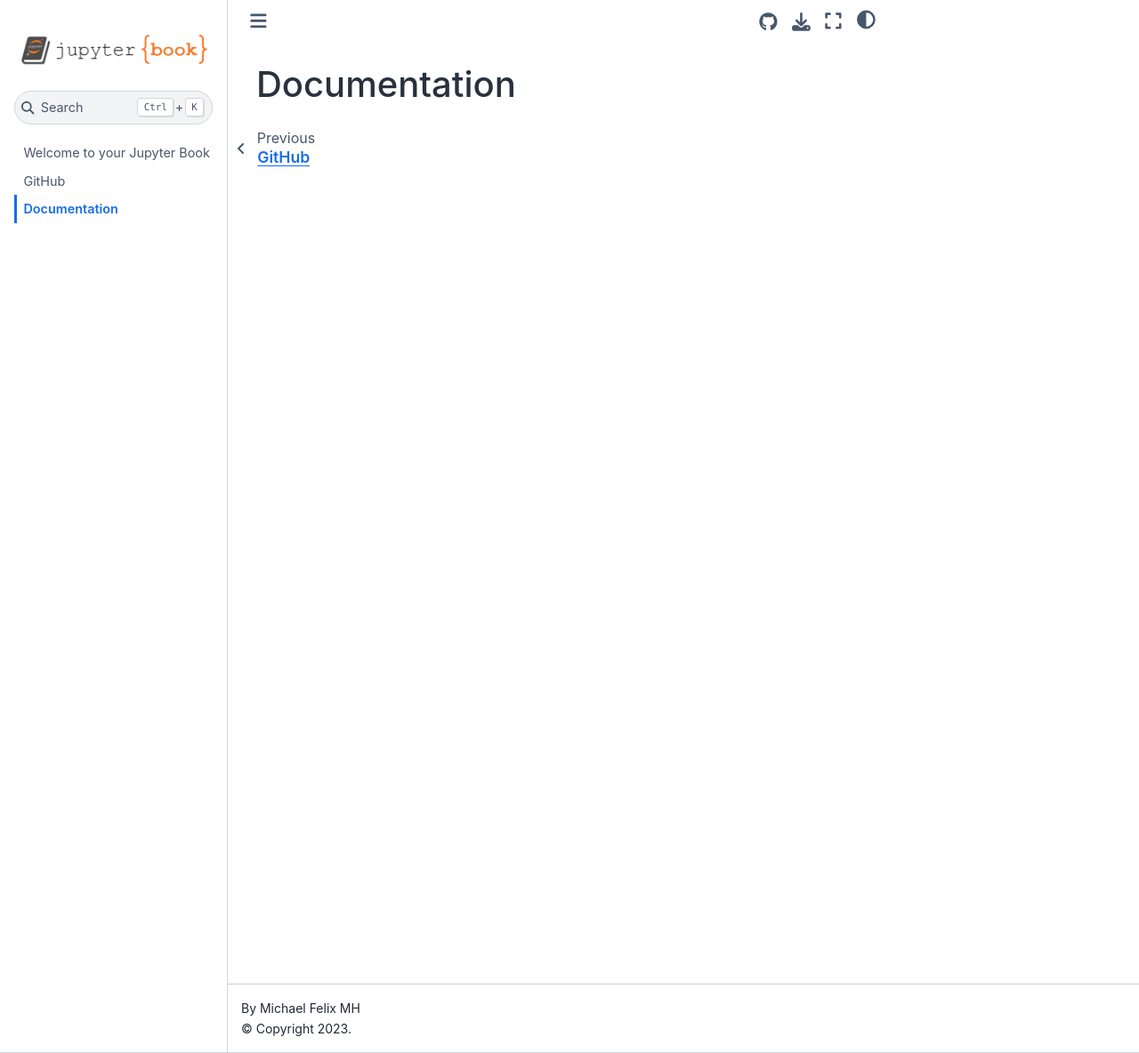
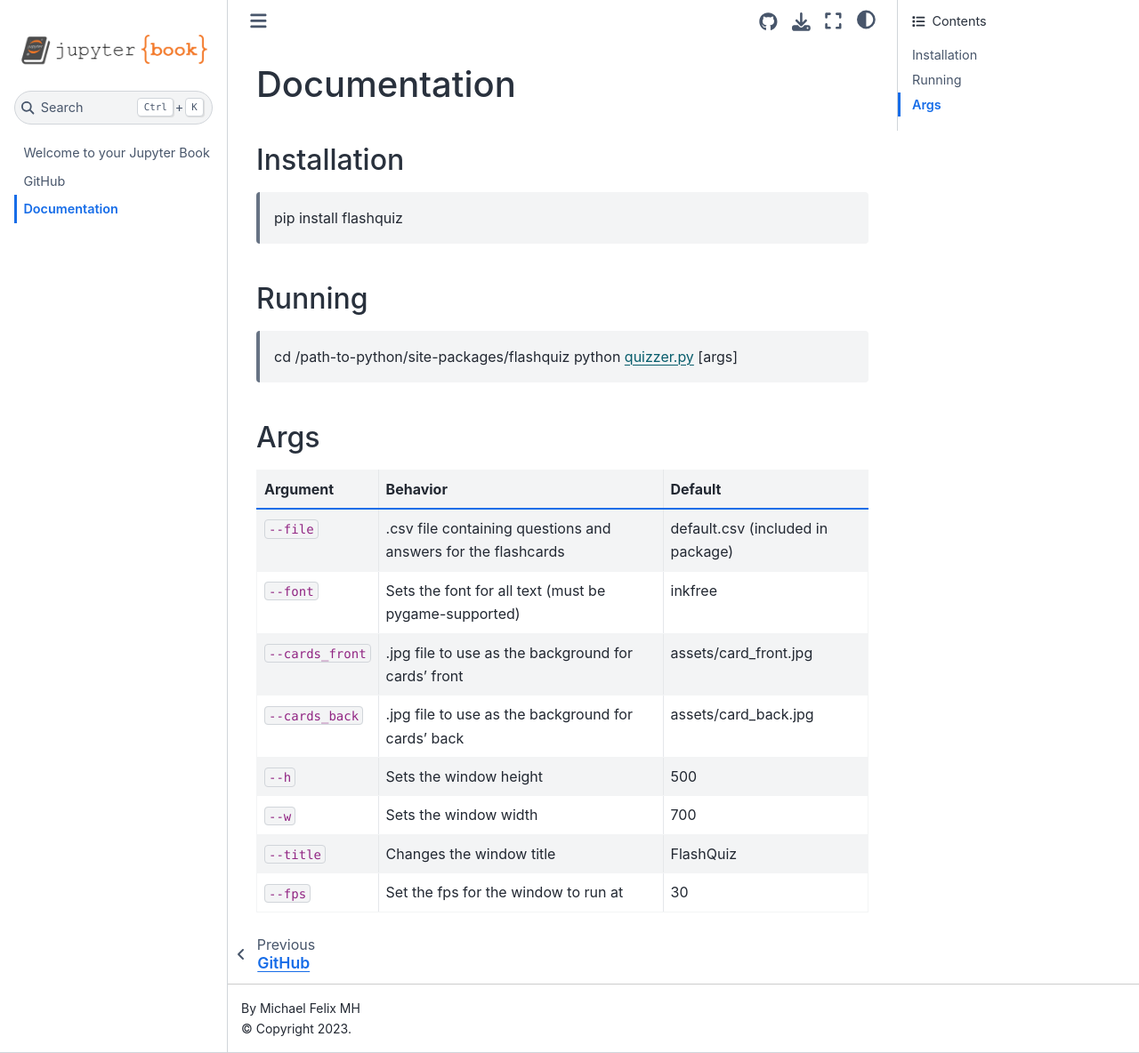
Before and after one commit to mike-fmh/simple-quizzer, a Jupyter Book: the page built from docs/doc.md, in a window 1280 px wide and 1184 px high. Shown: the whole window at 89% size. Built offline with Jupyter Book 1.0.4 settings and Sphinx 7.4.7 and the Sphinx Book theme 1.1.4, drawn with Linux system fonts in a browser that asks for light colours.

Commit message:
begin doc

```diff
--- a/docs/doc.md
+++ b/docs/doc.md
@@ -1 +1,25 @@
-## Documentation
+# Documentation
+
+## Installation
+
+> pip install flashquiz
+
+
+## Running
+
+> cd /path-to-python/site-packages/flashquiz
+> python quizzer.py [args]
+
+
+## Args
+
+| Argument        | Behavior                                                      | Default                           |
+|-----------------|---------------------------------------------------------------|-----------------------------------|
+| `--file`        | .csv file containing questions and answers for the flashcards | default.csv (included in package) |
+| `--font`        | Sets the font for all text (must be pygame-supported)         | inkfree                           |
+| `--cards_front` | .jpg file to use as the background for cards' front           | assets/card_front.jpg             |
+| `--cards_back`  | .jpg file to use as the background for cards' back            | assets/card_back.jpg              |
+| `--h`           | Sets the window height                                        | 500                               |
+| `--w`           | Sets the window width                                         | 700                               |
+| `--title`       | Changes the window title                                      | FlashQuiz                         |
+| `--fps`         | Set the fps for the window to run at                          | 30                                |
```
